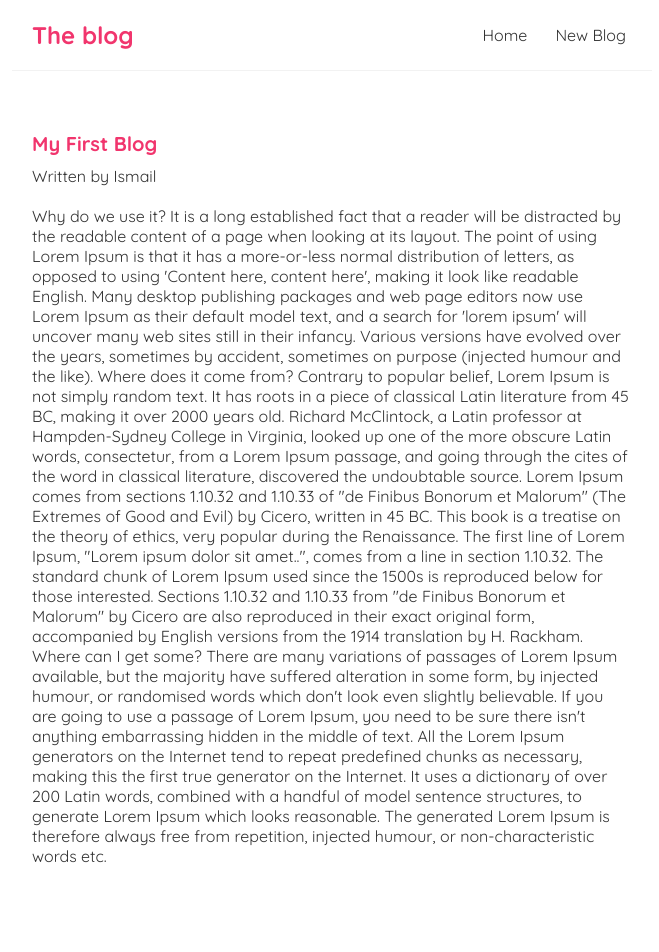
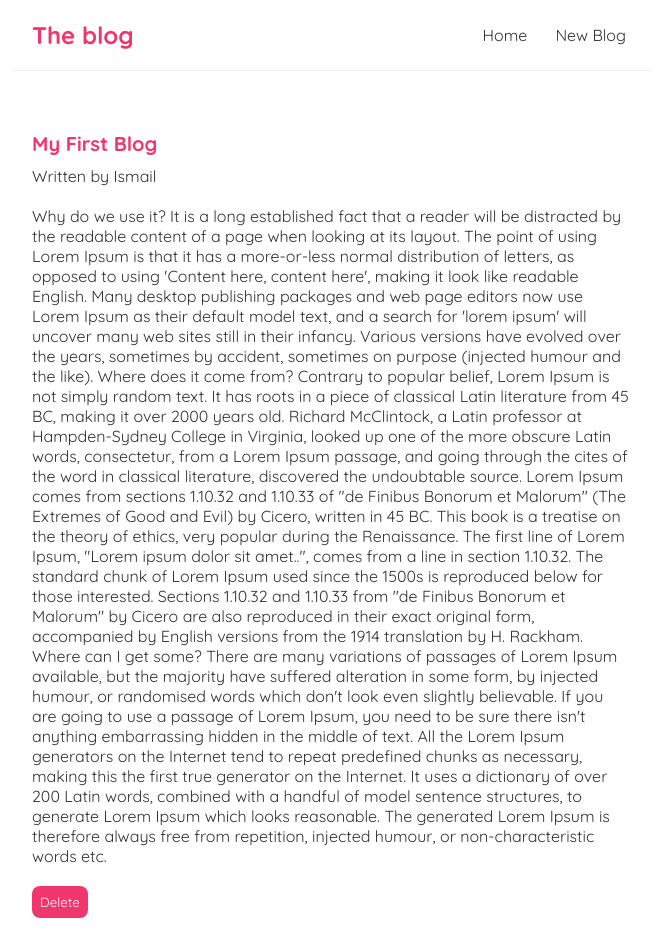
Before and after one commit to AbdulQadir92/blogs-list-app, a React (Create React App) app: page /blogs/1 in a window 1280 px wide. Shown: the top 952 px of the page, without its empty margins (308-967 px from the left). Built offline with nearby package versions, Linux system fonts and the light colour scheme; data requests are answered from the project's data file.

Commit message:
Completed blog delete functionality

```diff
--- a/data/db.json
+++ b/data/db.json
@@ -17,18 +17,6 @@
       "body": "New body",
       "author": "Ismail",
       "id": 3
-    },
-    {
-      "title": "asd",
-      "body": "asd",
-      "author": "Ismail",
-      "id": 4
-    },
-    {
-      "title": "asdf",
-      "body": "asdfasd",
-      "author": "Samad",
-      "id": 5
     }
   ]
 }
--- a/src/components/BlogDetails.js
+++ b/src/components/BlogDetails.js
@@ -1,9 +1,20 @@
 import { useParams } from 'react-router-dom';
 import useFetch from './useFetch';
+import { useNavigate } from 'react-router-dom';
 
 const BlogDetails = () => {
     const { id } = useParams();
     const { data: blog, isPending, error } = useFetch('http://localhost:8000/blogs/' + id);
+    const navigate = useNavigate();
+    const handleDelete = () => {
+        fetch('http://localhost:8000/blogs/' + blog.id, {
+            method: 'DELETE'
+        })
+        .then(() => {
+            console.log('Blog deleted');
+            navigate('/');
+        })
+    }
 
     return (
         <div className="blog-details">
@@ -14,6 +25,7 @@ const BlogDetails = () => {
                     <h2>{ blog.title }</h2>
                     <p>Written by { blog.author }</p>
                     <div>{ blog.body }</div>
+                    <button onClick={handleDelete}>Delete</button>
                 </article>
             )}
         </div>
--- a/src/components/Create.js
+++ b/src/components/Create.js
@@ -1,10 +1,12 @@
 import { useState } from 'react';
+import { useNavigate } from 'react-router-dom';
 
 const Create = () => {
     const [title, setTitle] = useState('');
     const [body, setBody] = useState('');
     const [author, setAuthor] = useState('Ismail');
     const [isPending, setIsPending] = useState(false);
+    const navigate = useNavigate();
 
     const handleSubmit = (e) => {
         e.preventDefault();
@@ -22,6 +24,7 @@ const Create = () => {
             setTitle('');
             setBody('');
             setAuthor('Ismail');
+            navigate('/');
         })
     }
 
--- a/src/index.css
+++ b/src/index.css
@@ -72,6 +72,14 @@
   border-radius: 8px;
   cursor: pointer;
 }
+.blog-details button {
+  background: #f1356d;
+  color: #fff;
+  border: 0;
+  padding: 8px;
+  border-radius: 8px;
+  cursor: pointer;
+}
 
 
 /* create new blog form */
```
